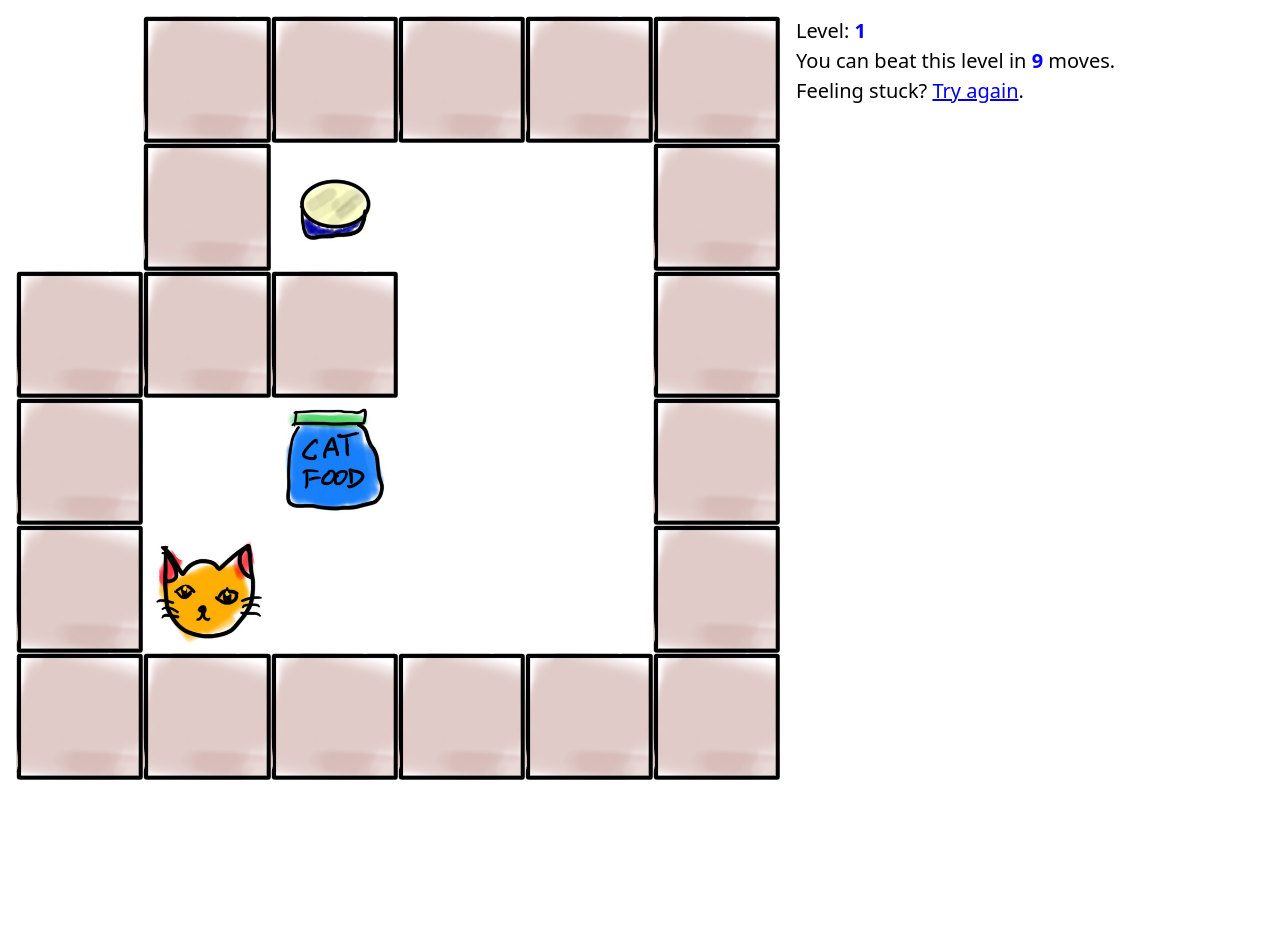
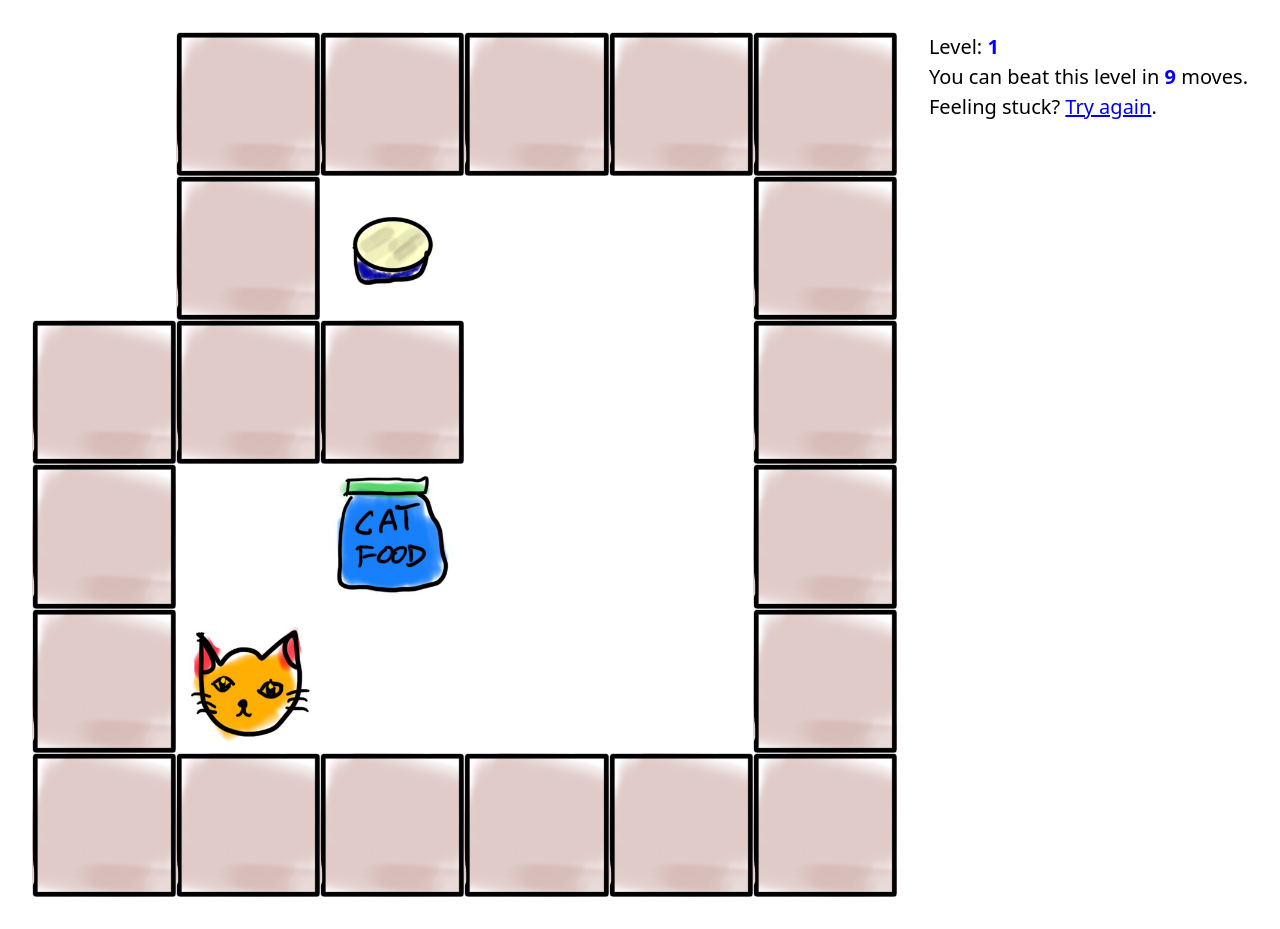
Before and after one commit to davepeck/cats-and-dogs-food, a React (Vite) app: page / in a window 1280 px wide. Before the commit the page ends 800 px from the top, so only its background shows below. Built offline with nearby package versions, Linux system fonts and the light colour scheme.

Commit message:
Clean up grid layout

```diff
--- a/src/index.scss
+++ b/src/index.scss
@@ -12,16 +12,17 @@ p {
 
 .app {
   width: 100%;
-  height: 90vh;
-  margin: 1em 1em;
+  padding: 2em;
 }
 
 .game {
   display: flex;
+  width: 100%;
+  min-width: 320px;
   flex-direction: row;
   flex-wrap: wrap;
   justify-content: left;
-  gap: 1em;
+  gap: 2em;
 }
 
 .grid {
@@ -73,7 +74,7 @@ p {
 .stats {
   font-size: 1.25em;
   line-height: 1.5em;
-  width: 25em;
+  width: 15me;
 
   span {
     color: blue;
```
